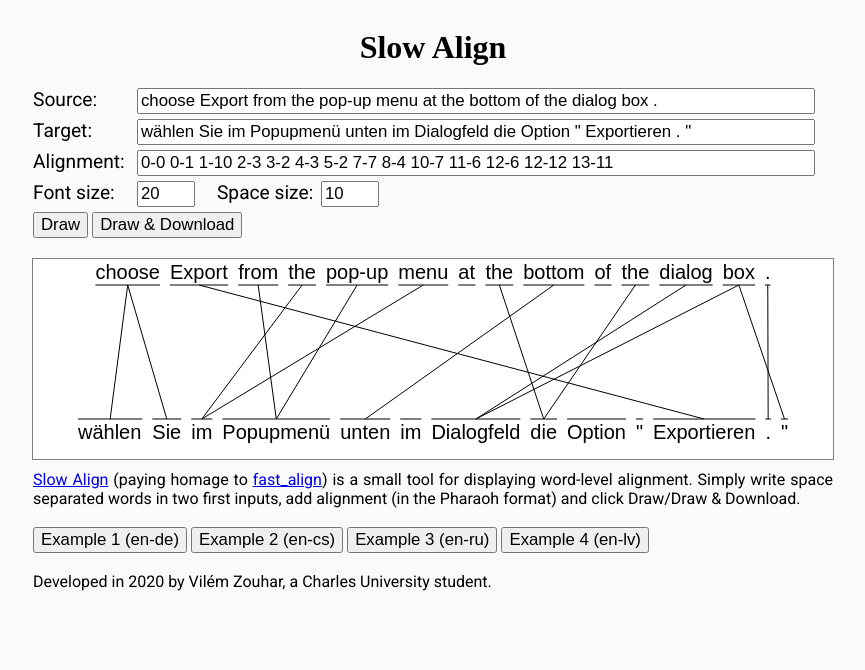
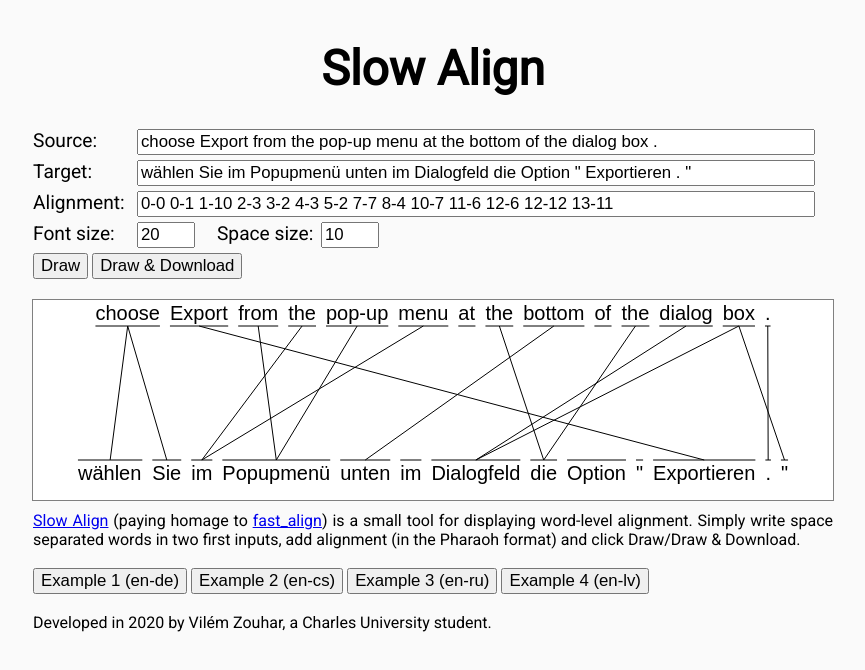
Before and after one commit to zouharvi/SlowAlignDisplayer, a website built with webpack: page web/index.html in a window 1280 px wide. Shown: the whole page, without its empty margins (207-1072 px from the left). Built offline with nearby package versions, Linux system fonts and the light colour scheme.

Commit message:
update styling

```diff
--- a/web/style.css
+++ b/web/style.css
@@ -1,5 +1,9 @@
-div, p, span {
+h1, div, p, span {
     font-family: Roboto;
+}
+
+h1 {
+    font-size: 3em;
 }
 
 #getsvg {
```
Also changed, not shown: 1 other file.
